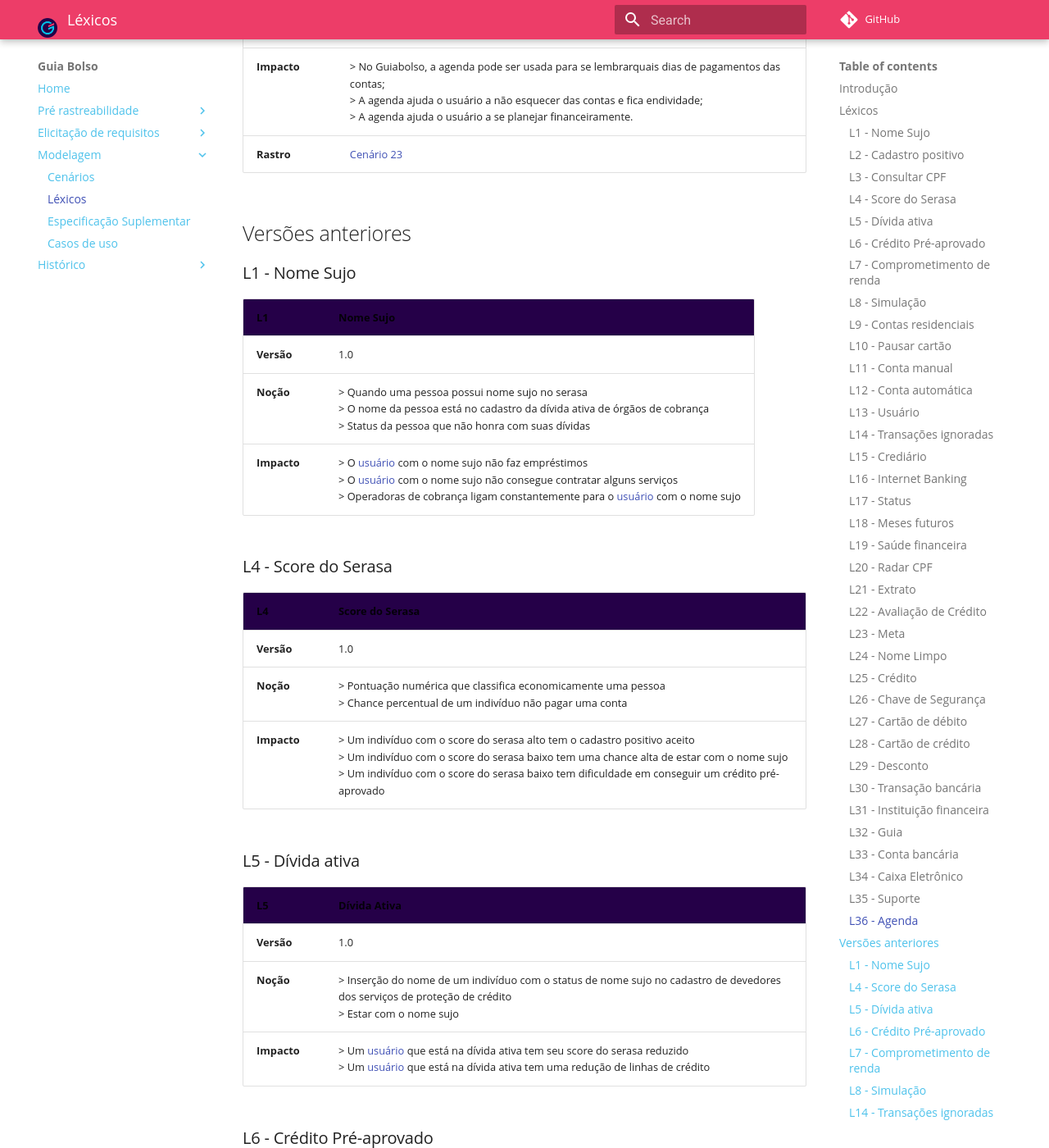
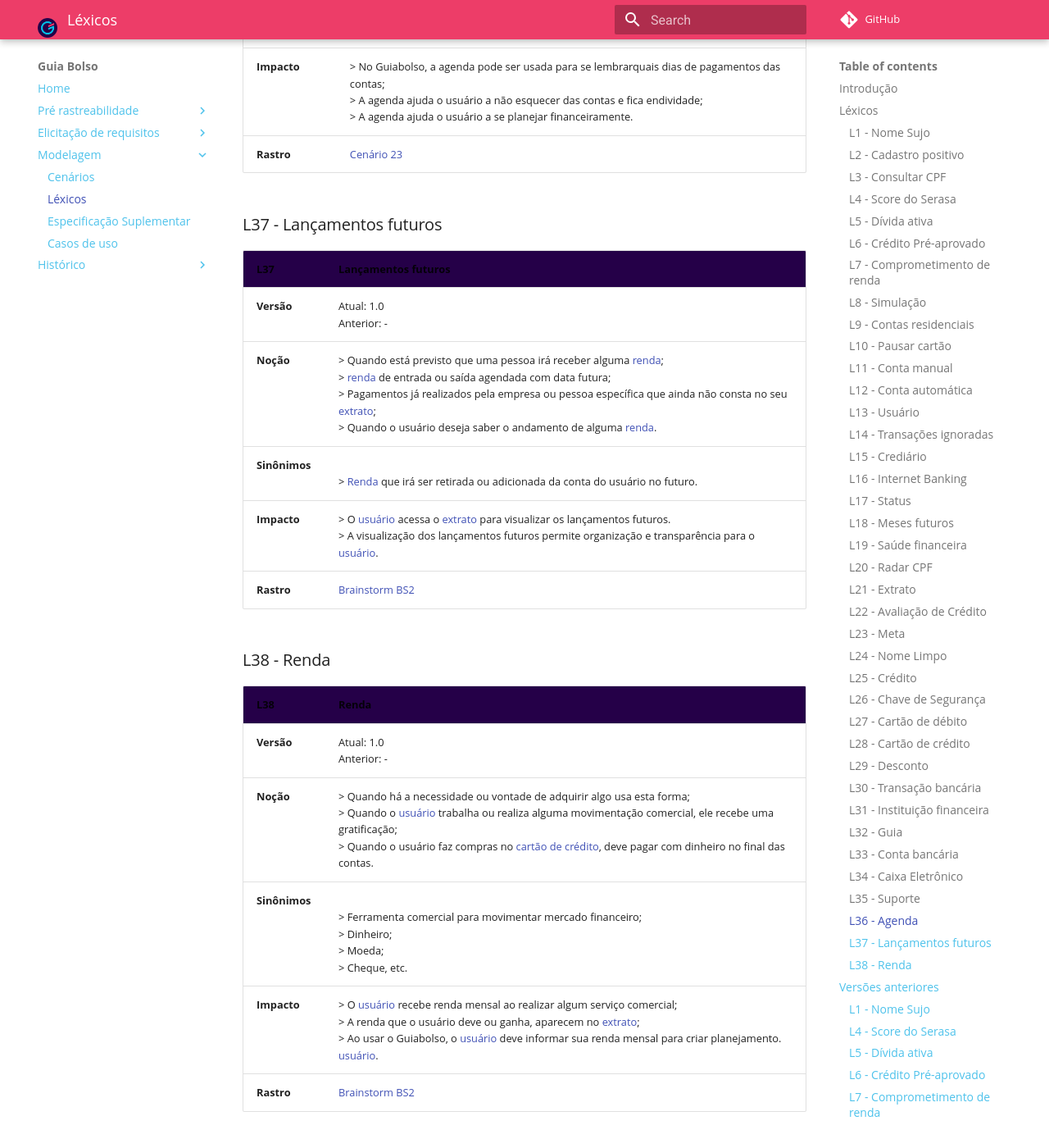
Before and after one commit to fga-disciplinas/2019.1-Guia-Bolso, an MkDocs documentation site: the page built from docs/modelagem/lexicos.md, in a window 1280 px wide and 1400 px high, scrolled down 17216 px. Shown: the whole window at 82% size. Built offline with MkDocs 1.6.1 and Material for MkDocs 9.7.7, drawn with Linux system fonts in a browser that asks for light colours; comment, search, counter and statistics services are not loaded; old or Windows-style settings are respelled for this version of MkDocs; some of the changed text lies outside the part shown.

Commit message:
Arrumando ordem

```diff
--- a/docs/modelagem/lexicos.md
+++ b/docs/modelagem/lexicos.md
@@ -367,6 +367,26 @@
 | **Impacto** | > No Guiabolso, a agenda pode ser usada para se lembrarquais dias de pagamentos das contas; <br> > A agenda ajuda o usuário a não esquecer das contas e fica endividade; <br> > A agenda ajuda o usuário a se planejar financeiramente. |
 | **Rastro**| [Cenário 23](../cenarios/#c23-adicionar-na-agenda) |
 
+### L37 - Lançamentos futuros
+
+| **L37** | **Lançamentos futuros**  |
+|--|--|
+| **Versão**| Atual: 1.0 <br> Anterior: - |
+| **Noção** | > Quando está previsto que uma pessoa irá receber alguma [renda](#l28-renda); <br> > [renda](#l28-renda) de entrada ou saída agendada com data futura;<br> > Pagamentos já realizados pela empresa ou pessoa específica que ainda não consta no seu [extrato](#l21-extrato); <br> > Quando o usuário deseja saber o andamento de alguma [renda](#l28-renda). |
+|**Sinônimos**| <br> > [Renda](#l28-renda) que irá ser retirada ou adicionada da conta do usuário no futuro.
+| **Impacto** | > O [usuário](#l13-usuario) acessa o [extrato](#l21-extrato) para visualizar os lançamentos futuros. <br> > A visualização dos lançamentos futuros permite organização e transparência para o [usuário](#l13-usuario).|
+| **Rastro** | [Brainstorm BS2](../../elicitacao-de-requisitos/brainstorm/#brainstorm-2-levantamento-de-palvras-chave-dentro-do-contexto-do-guiabolso) |
+
+### L38 - Renda
+
+| **L38** | **Renda**  |
+|--|--|
+| **Versão**| Atual: 1.0 <br> Anterior: - |
+| **Noção** | > Quando há a necessidade ou vontade de adquirir algo usa esta forma; <br> > Quando o [usuário](#l13-usuario) trabalha ou realiza alguma movimentação comercial, ele recebe uma gratificação; <br> > Quando o usuário faz compras no [cartão de crédito](#l28-cartao-de-credito), deve pagar com dinheiro no final das contas. |
+|**Sinônimos**| <br> > Ferramenta comercial para movimentar mercado financeiro; <br> > Dinheiro; <br> > Moeda; <br> > Cheque, etc.
+| **Impacto** | > O [usuário](#l13-usuario) recebe renda mensal ao realizar algum serviço comercial; <br> > A renda que o usuário deve ou ganha, aparecem no [extrato](#l21-extrato); <br> > Ao usar o Guiabolso, o [usuário](#l13-usuario) deve informar sua renda mensal para criar planejamento. [usuário](#l13-usuario).|
+| **Rastro** | [Brainstorm BS2](../../elicitacao-de-requisitos/brainstorm/#brainstorm-2-levantamento-de-palvras-chave-dentro-do-contexto-do-guiabolso)
+
 ## Versões anteriores
 
 ### L1 - Nome Sujo
```
Also changed, not shown: other parts of docs/modelagem/lexicos.md (+0 -20 lines).
